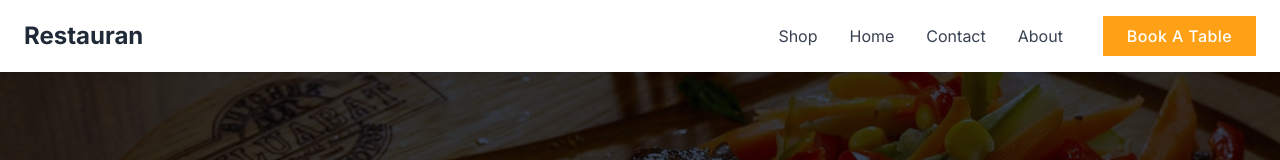
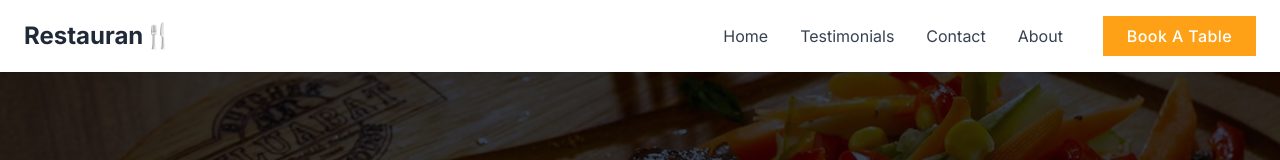
Before and after one commit to Ionfinisher/restaurant-management, a Next.js app: page / in a window 1280 px wide. Shown: the top 160 px of the page. Built offline with nearby package versions, Linux system fonts and the light colour scheme.

Commit message:
finish home page

```diff
--- a/src/app/components/footer.tsx
+++ b/src/app/components/footer.tsx
@@ -1,8 +1,9 @@
 import Link from "next/link";
+import { HTMLAttributes } from "react";
 
 export default function Footer() {
     return (
-    <footer className="bg-[#0F172B] text-white">
+    <footer className="bg-[#0F172B] text-white" id="footer">
     <div className="container px-20 pt-20 pb-8 mx-auto">
       <div
         className="grid gap-8 sm:grid-cols-2 lg:grid-cols-3 xl:grid-cols-4"
--- a/src/app/components/navbar.tsx
+++ b/src/app/components/navbar.tsx
@@ -8,7 +8,7 @@ export default function Navbar () {
                     <div className="flex items-center justify-between">
                         <Link href="/">
                             <h1 className="text-2xl font-bold text-gray-800 dark:text-gray-200">
-                                Restauran
+                                Restauran🍴
                             </h1>
                         </Link>
 
@@ -27,10 +27,10 @@ export default function Navbar () {
 
                     <div className="absolute inset-x-0 z-20 w-full px-6 py-4 transition-all duration-300 ease-in-out bg-white dark:bg-gray-800 md:mt-0 md:p-0 md:top-0 md:relative md:bg-transparent md:w-auto md:opacity-100 md:translate-x-0 md:flex md:items-center">
                         <div className="flex flex-col md:flex-row md:mx-6">
-                            <Link className="my-2 text-gray-700 transition-colors duration-300 transform dark:text-gray-200 hover:text-[#FEA116] dark:hover:text-[#FEA116] md:mx-4 md:my-0" href="#">Shop</Link>
-                            <Link className="my-2 text-gray-700 transition-colors duration-300 transform dark:text-gray-200 hover:text-[#FEA116] dark:hover:text-[#FEA116] md:mx-4 md:my-0" href="#">Home</Link>
-                            <Link className="my-2 text-gray-700 transition-colors duration-300 transform dark:text-gray-200 hover:text-[#FEA116] dark:hover:text-[#FEA116] md:mx-4 md:my-0" href="#">Contact</Link>
-                            <Link className="my-2 text-gray-700 transition-colors duration-300 transform dark:text-gray-200 hover:text-[#FEA116] dark:hover:text-[#FEA116] md:mx-4 md:my-0" href="#">About</Link>
+                            <Link className="my-2 text-gray-700 transition-colors duration-300 transform dark:text-gray-200 hover:text-[#FEA116] dark:hover:text-[#FEA116] md:mx-4 md:my-0" href="/">Home</Link>
+                            <Link className="my-2 text-gray-700 transition-colors duration-300 transform dark:text-gray-200 hover:text-[#FEA116] dark:hover:text-[#FEA116] md:mx-4 md:my-0" href="#testimonials">Testimonials</Link>
+                            <Link className="my-2 text-gray-700 transition-colors duration-300 transform dark:text-gray-200 hover:text-[#FEA116] dark:hover:text-[#FEA116] md:mx-4 md:my-0" href="#footer">Contact</Link>
+                            <Link className="my-2 text-gray-700 transition-colors duration-300 transform dark:text-gray-200 hover:text-[#FEA116] dark:hover:text-[#FEA116] md:mx-4 md:my-0" href="#about">About</Link>
                         </div>
 
                         <div className="flex justify-center">
--- a/src/app/page.tsx
+++ b/src/app/page.tsx
@@ -43,7 +43,7 @@ export default function Home() {
       </div>
 
       {/* card section */}
-      <div className="w-full">
+      <div className="w-full" id="about">
         <div className="container mx-auto">
           <div className="flex gap-5 py-10 px-20 items-center justify-between">
             <div className="transition ease-in-out duration-300 shadow-xl bg-white text-black hover:bg-[#FEA116] hover:text-white p-5 flex flex-col gap-5 justify-center items-start w-[224px] h-fit">
@@ -209,7 +209,7 @@ export default function Home() {
 
 
       {/* testimonials section */}
-      <section className="bg-white dark:bg-gray-900">
+      <section className="bg-white dark:bg-gray-900" id="testimonials">
         <div className="container px-20 pb-20 mx-auto">
           <div className="mt-6 md:flex md:items-center md:justify-between">
             <div>
```
